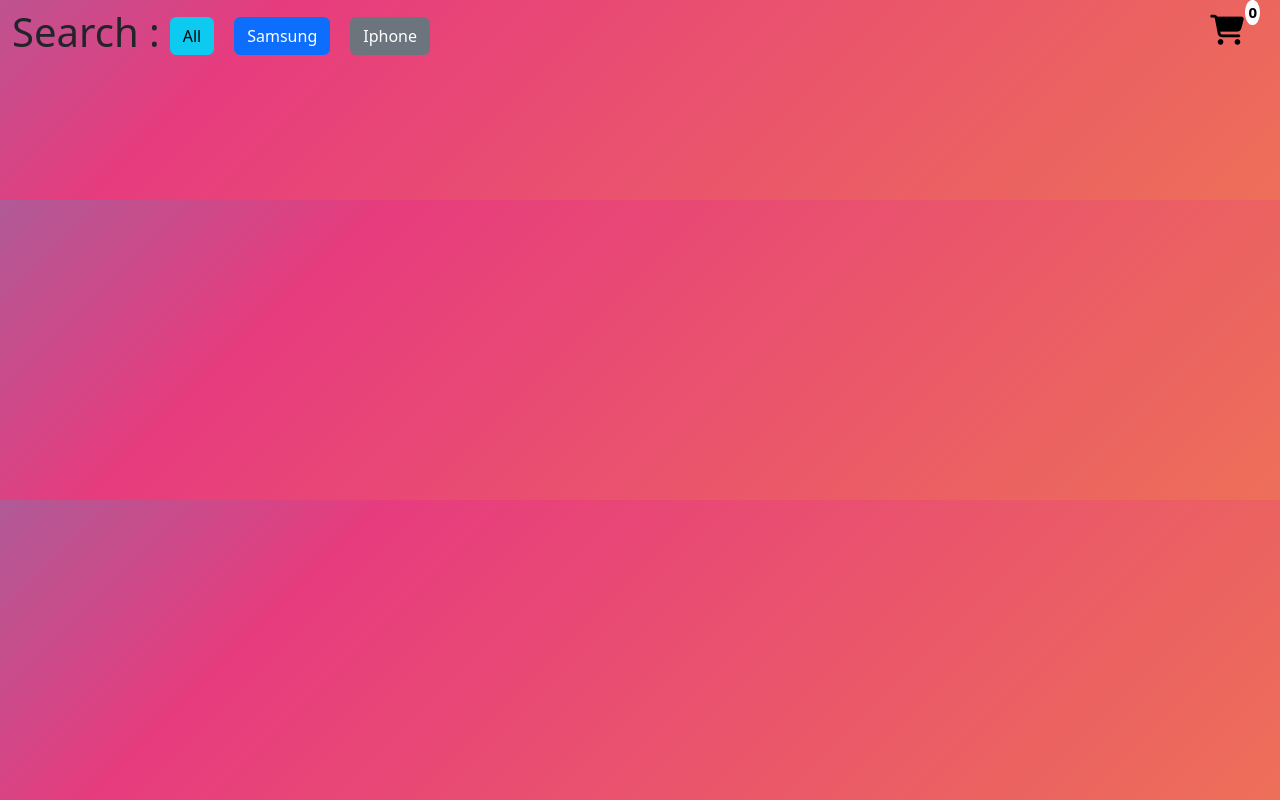
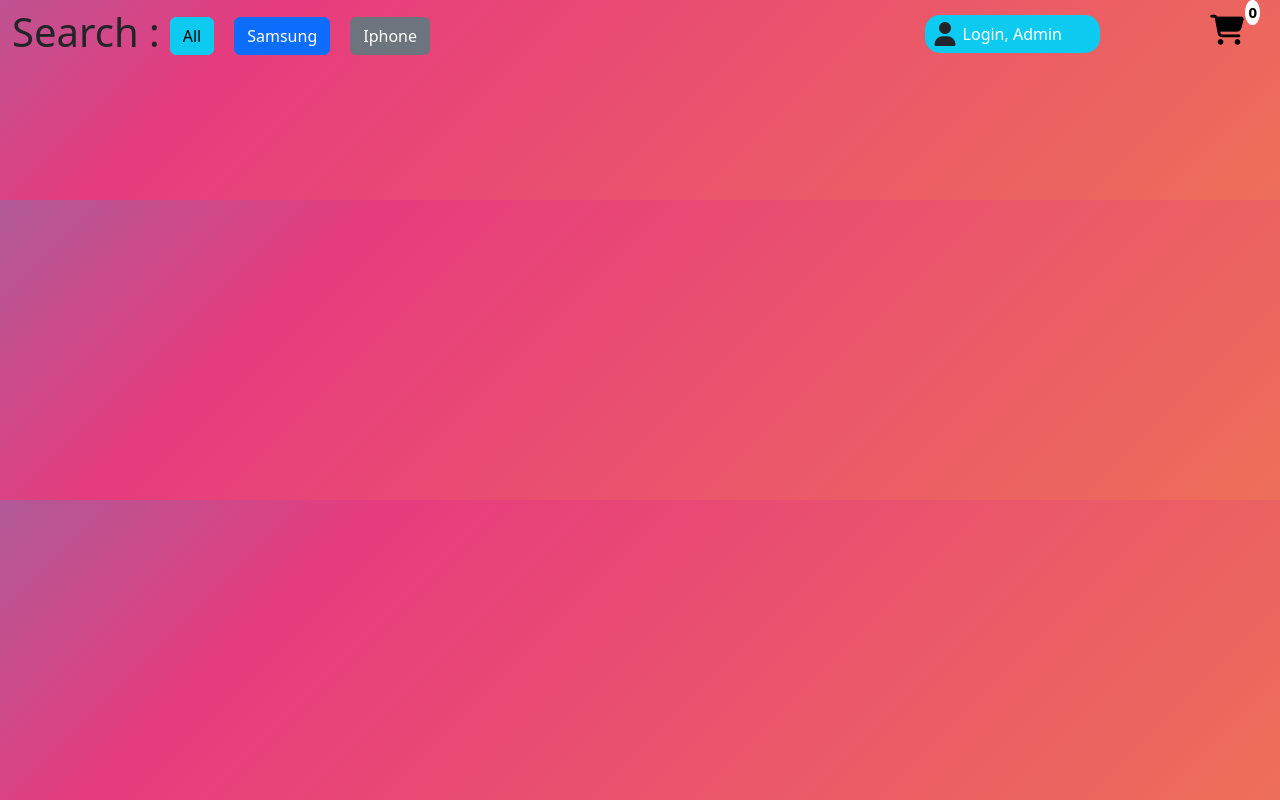
Before and after one commit to tungnguyen9614/fe74_capstoneAPI, a plain HTML site: page index.html in a window 1280 px wide. Drawn offline with nearby package versions, Linux system fonts and the light colour scheme; no server answers.

Commit message:
update switch page

```diff
--- a/assets/css/style.css
+++ b/assets/css/style.css
@@ -58,6 +58,31 @@ header button {
 
 .search i {
     color: white;
+}
+
+.login {
+    position: absolute;
+    outline: none;
+    border: none;
+    top: 15px;
+    right: 180px;
+    background-color: #0dcaf0;
+    border-radius: 15px;
+    padding:0 15px;
+}
+
+.login button {
+    color: white ;
+}
+
+.login i {
+    position: absolute;
+    top: 7px;
+    left: 10px;
+}
+
+.login a {
+    text-decoration: none
 }
 
 #shoppingBtn{
@@ -175,6 +200,11 @@ header i {
 
 .admin-main {
     width: 90%;
+}
+
+.backToHome button {
+    background-color: rgb(9, 46, 78);
+    border-radius: 15px 0 0 15px;
 }
 
 .spanNoti{
--- a/index.html
+++ b/index.html
@@ -50,6 +50,12 @@
           </div>
         </div>
       </nav>
+      <div class="login">
+        <i class="fa-solid fa-user"></i>
+        <a href="admin.html">
+          <button class="btn">Login, Admin</button>
+        </a>
+      </div>
       <button id="shoppingBtn" class="px-3" onclick="showCart()">
         <i class="fas fa-shopping-cart"></i>
       </button>
```
Also changed, not shown: admin.html (+8 -0 lines).
